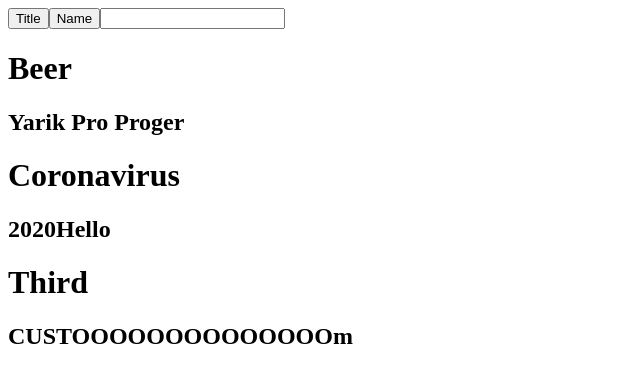
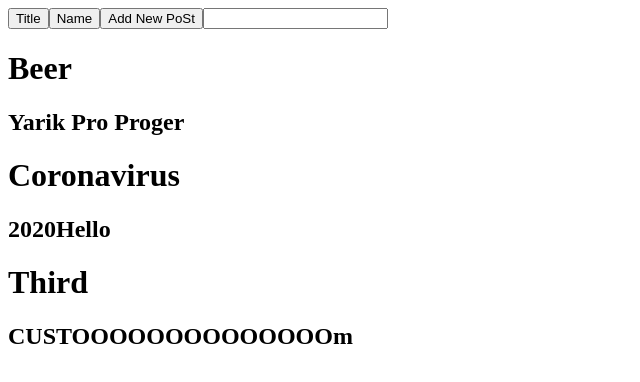
Before and after one commit to yeapman/angular8, an Angular app: page / in a window 1280 px wide. Shown: the top 382 px of the page, without its empty margins (0-640 px from the left). Built offline with nearby package versions, Linux system fonts and the light colour scheme.

Commit message:
added pure:false for detect dynamic changes

```diff
--- a/src/app/app.component.html
+++ b/src/app/app.component.html
@@ -40,6 +40,7 @@
   <button (click)="searchFilter='title'">Title</button>
   <button (click)="searchFilter='name'">Name</button>
 
+  <button (click)="addNewPost()">Add New PoSt</button>
   <input type="text" [(ngModel)]="search">
 
 </div>
--- a/src/app/app.component.ts
+++ b/src/app/app.component.ts
@@ -68,5 +68,10 @@ export class AppComponent implements OnInit {
     {title: 'Third', name: 'CUSTOOOOOOOOOOOOOOm'}
   ]
 
+  addNewPost() {
+    this.newPost.push({
+      title: 'Angular8', name: 'pureChangeDetector'
+    });
+  }
 
 }
--- a/src/app/pipes/search-filter-custom.pipe.ts
+++ b/src/app/pipes/search-filter-custom.pipe.ts
@@ -2,7 +2,8 @@ import { Pipe, PipeTransform } from '@angular/core';
 import {newPost} from "../app.component";
 
 @Pipe({
-  name: 'searchFilterCustom'
+  name: 'searchFilterCustom',
+  pure: false
 })
 export class SearchFilterCustomPipe implements PipeTransform {
 
```
